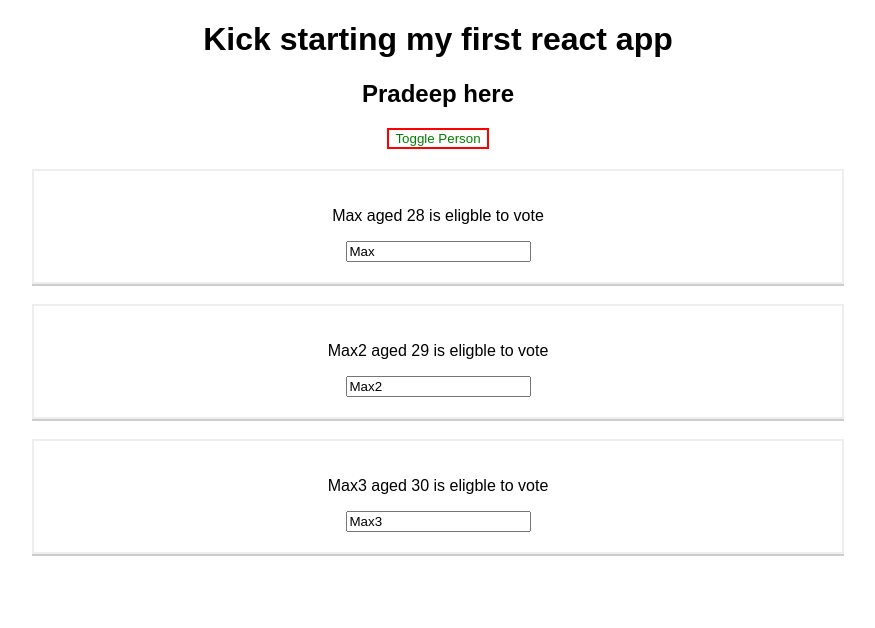
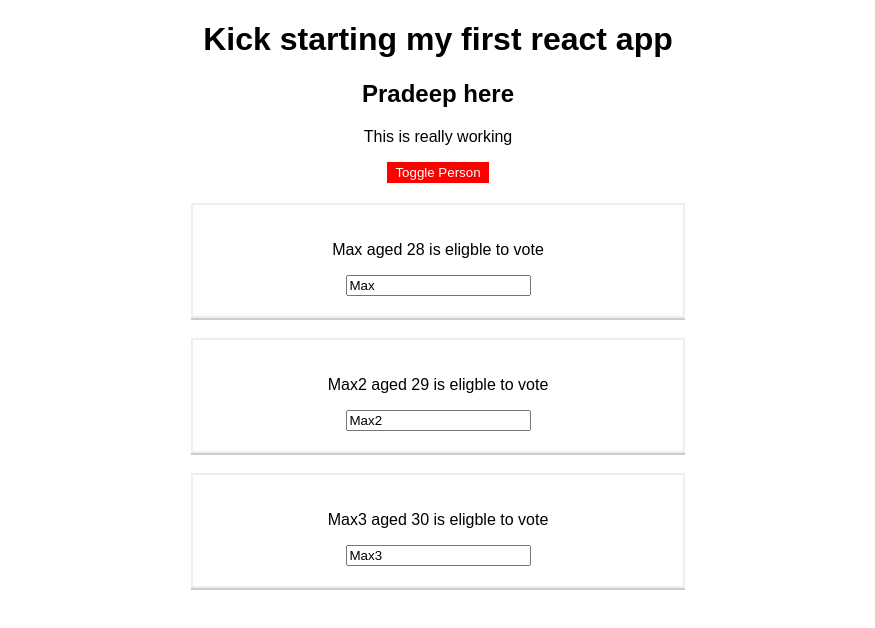
Before and after one commit to pradee065/React-Course, a React (Create React App) app: page / in a window 1280 px wide. Both pictures are taken after a click on the button "Toggle Person". Shown: the top 628 px of the page, without its empty margins (202-1077 px from the left). Built offline with nearby package versions, Linux system fonts and the light colour scheme.

Commit message:
Learning dynamic style confi : Radium & Styled

```diff
--- a/package.json
+++ b/package.json
@@ -3,6 +3,7 @@
   "version": "0.1.0",
   "private": true,
   "dependencies": {
+    "radium": "^0.26.1",
     "react": "^17.0.0",
     "react-dom": "^17.0.0",
     "react-scripts": "1.1.5"
--- a/src/App.css
+++ b/src/App.css
@@ -22,6 +22,13 @@
   font-size: large;
 }
 
+.red {
+  color: yellow;
+}
+.bold {
+  font-weight: bold;
+}
+
 @keyframes App-logo-spin {
   from { transform: rotate(0deg); }
   to { transform: rotate(360deg); }
--- a/src/App.js
+++ b/src/App.js
@@ -1,5 +1,6 @@
 import React, { Component } from 'react';
 import './App.css';
+import Radium, { StyleRoot } from 'radium';
 import Person from './Person/Person';
 
 
@@ -24,6 +25,13 @@
     ],
     otherState: "some other value",
     personState: false
+  }
+
+  togglePerson = () => {
+    const personshow = this.state.personState;
+    this.setState({
+      personState: !personshow
+    });
   }
 
   switchHandlerName = (newName) => {
@@ -79,19 +87,17 @@
     });
   }
 
-  togglePerson = () => {
-    const personshow = this.state.personState;
-    this.setState({
-      personState: !personshow
-    });
-  }
 
   render() {
 
-    const myStyle2 = {
-      backgroundColor: 'white',
+    const style = {
+      backgroundColor: 'green',
+      color:'white',
       border: '2px solid red',
-      color: 'green'
+      ':hover':{
+        backgroundColor: 'lightgreen',
+        color: 'yellow'
+      }
     }
 
     let Personcomponent = null;
@@ -107,30 +113,45 @@
         change={(event) => this.namechangeHandler(event, person.id)}
         />
       })
+
      }
      </div>)
+
+
+    style.backgroundColor = 'red';
+    style[":hover"] = {
+      backgroundColor: 'salmon'
+    }
+    }
+
+    let classes = [];
+    if(this.state.Person.length <= 2){
+      classes.push('red');
+    }
+    if(this.state.Person.length <= 1){
+      classes.push('bold');
     }
 
     return (
+      <StyleRoot>
       <div className="App">
        <h1>Kick starting my first react app</h1>
        <h2>Pradeep here</h2>
        {/* <button onClick={() => this.switchHandlerName('Pradeep B G!!!!!')}>Switch Name</button> */}
        {/* 2nd way of passing value to function.
        (compared to below this is inefficient) */}
+       <p className={classes.join(' ')}>This is really working</p>
        <button
-       style={myStyle2}
+       style={style}
        onClick={this.togglePerson}>Toggle Person</button>
        {Personcomponent}
       </div>
-
-
-
+      </StyleRoot>
     );
   }
 }
 
-export default App;
+export default Radium(App);
 
 // const app = (props) => {
 //   const [ personState, setPersonState ] = useState({
--- a/src/Person/Person.js
+++ b/src/Person/Person.js
@@ -1,9 +1,15 @@
 import React from 'react';
+import Radium from 'radium';
 import './Person.css'
 
 const Person = (props) => {
+    const style = {
+        '@media (min-width: 500px)' : {
+            width: '450px'
+        }
+    }
     return (
-    <div className="Person">
+    <div className="Person" style={style}>
     <p onClick={props.click}>{props.name} aged {props.age} is eligble to vote</p>
     <p>{props.children}</p>
     <input type="text" onChange={props.change} value={props.name}/>
@@ -11,4 +17,4 @@
     )
 }
 
-export default Person;
+export default Radium(Person);
```
Also changed, not shown: 1 other file (tests, documents, lock files or other folders).
